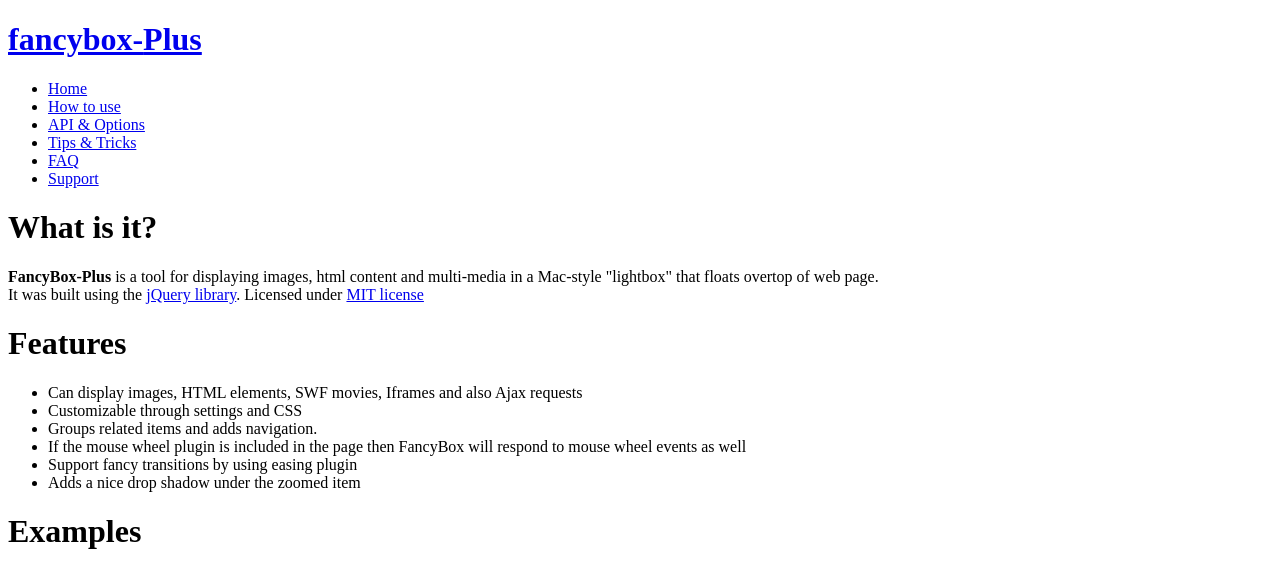
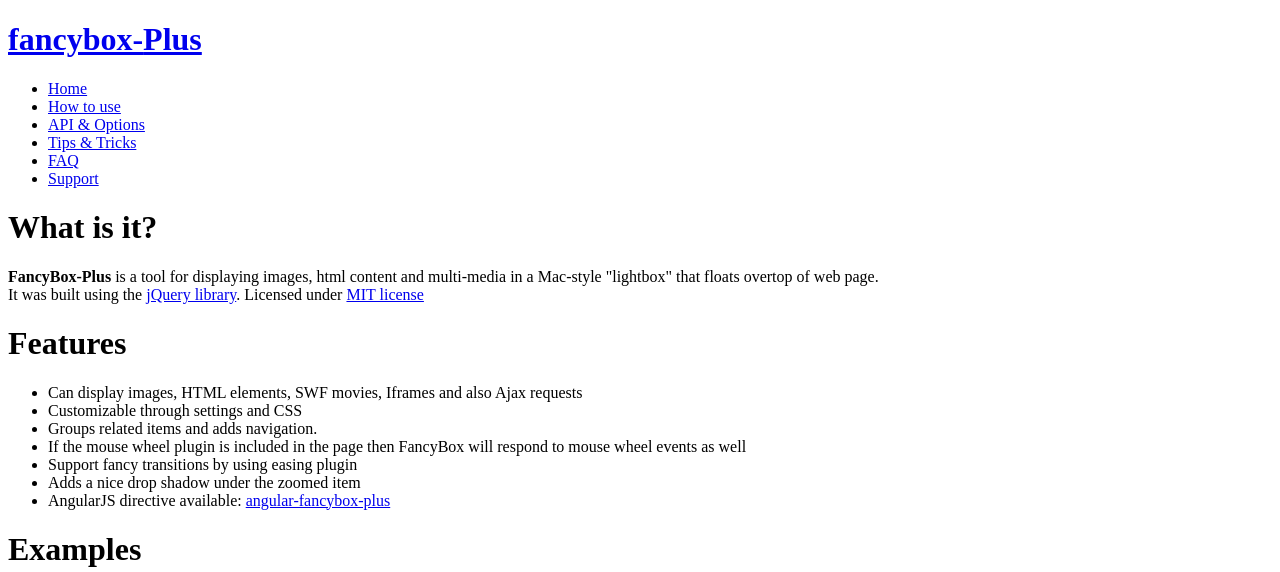
Before and after one commit to igorlino/fancybox-plus, a plain HTML site: page index.html in a window 1280 px wide. Shown: the top 572 px of the page. Drawn offline with nearby package versions, Linux system fonts and the light colour scheme; some packages are replaced by stand-ins of ours; a script that the page names is missing.

Commit message:
Added angular link.

```diff
--- a/index.html
+++ b/index.html
@@ -69,6 +69,8 @@
                 <li>If the mouse wheel plugin is included in the page then FancyBox will respond to mouse wheel events as well</li>
                 <li>Support fancy transitions by using easing plugin</li>
                 <li>Adds a nice drop shadow under the zoomed item</li>
+                <li>AngularJS directive available: <a href="https://github.com/igorlino/angular-fancybox-plus">angular-fancybox-plus</a>
+                </li>
             </ul>
 
             <h1>Examples</h1>
```
